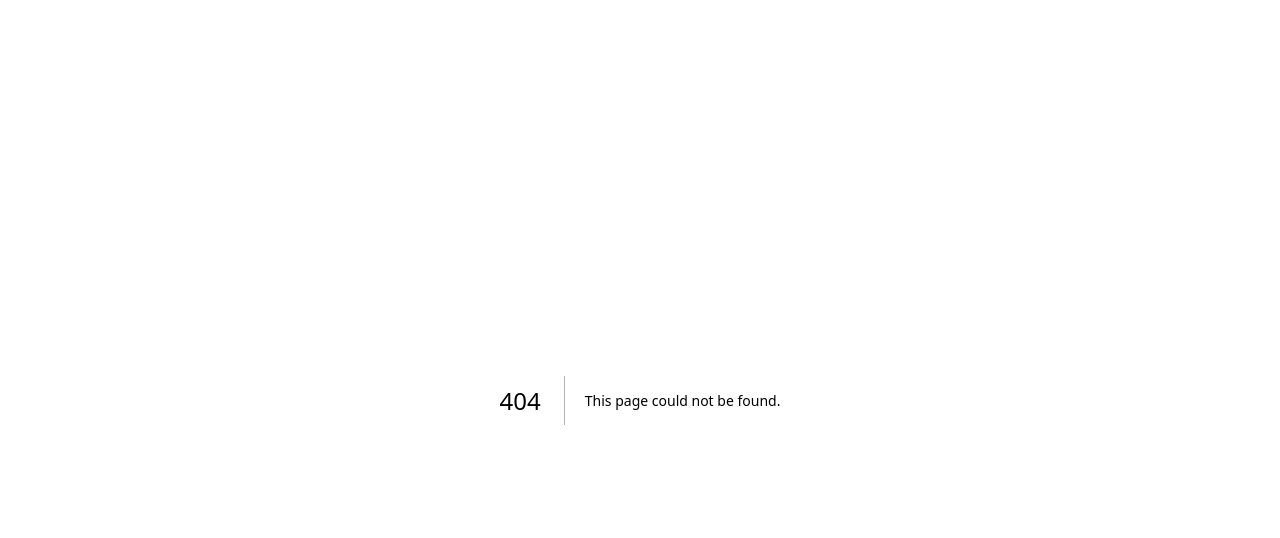
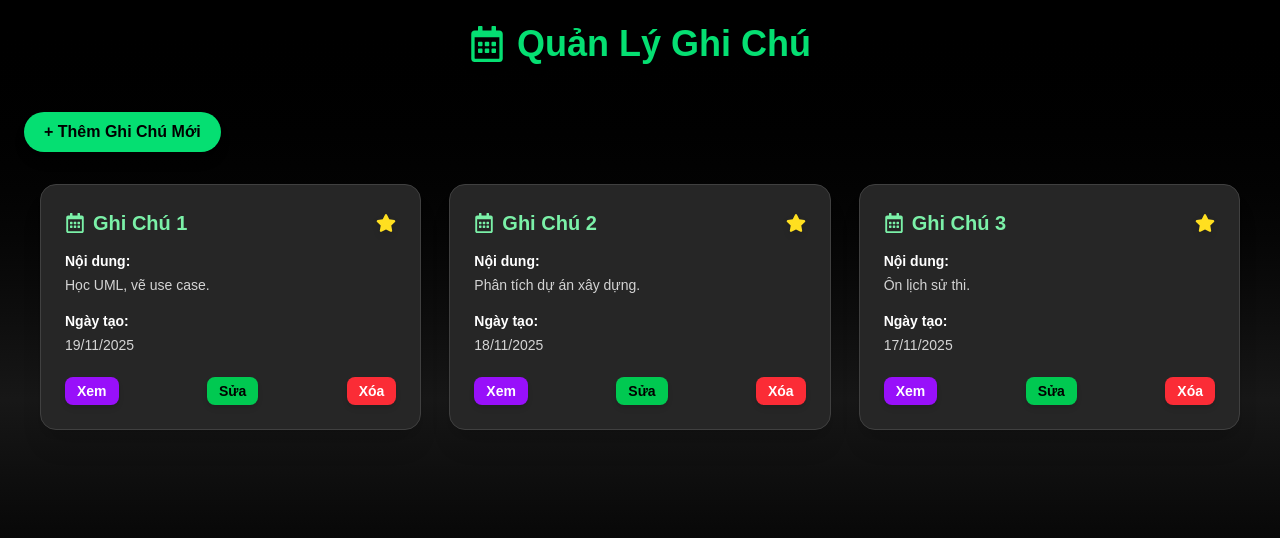
Before and after one commit to DungDuyTran/CS434AG_CongCuVaPhuongPhap_Nentanghoctapso, a Next.js app: page /manage in a window 1280 px wide. Before the commit this address had no page. Shown: the top 538 px of the page. Built offline with nearby package versions, Linux system fonts and the light colour scheme.

Commit message:
create manage

```diff
--- /dev/null
+++ b/app/manage/page.tsx
@@ -0,0 +1,79 @@
+        "use client";
+
+        import React from "react";
+        import { FaRegCalendarAlt, FaStar } from "react-icons/fa";
+
+        const Manage = () => {
+        const items = [
+            { title: "Ghi Chú 1", content: "Học UML, vẽ use case.", date: "19/11/2025" },
+            { title: "Ghi Chú 2", content: "Phân tích dự án xây dựng.", date: "18/11/2025" },
+            { title: "Ghi Chú 3", content: "Ôn lịch sử thi.", date: "17/11/2025" },
+        ];
+
+        return (
+            <div className="w-full min-h-screen bg-gradient-to-b from-black via-neutral-900 to-black text-white p-6">
+
+            {/* Header */}
+            <div className="flex flex-col items-center mb-8">
+                <div className="flex items-center gap-3 text-green-400 text-4xl font-extrabold drop-shadow-lg">
+                <FaRegCalendarAlt />
+                <p>Quản Lý Ghi Chú</p>
+                </div>
+
+
+            </div>
+            <div className="flex flex-col items-start mb-8">
+
+
+        <button className="mt-4 px-5 py-2 bg-green-400 text-black font-semibold rounded-full hover:bg-green-300 transition shadow-lg hover:scale-105">
+            + Thêm Ghi Chú Mới
+        </button>
+        </div>
+
+
+            {/* Cards */}
+            <div className="grid grid-cols-1 md:grid-cols-2 lg:grid-cols-3 gap-7 px-4">
+                {items.map((note, index) => (
+                <div
+                    key={index}
+                    className="bg-neutral-800 p-6 rounded-2xl border border-neutral-700 shadow-xl hover:shadow-2xl hover:scale-[1.02] transition duration-300 ease-out"
+                >
+                    {/* Header */}
+                    <div className="flex justify-between items-center mb-3">
+                    <div className="flex items-center gap-2 text-xl font-bold text-green-300">
+                        <FaRegCalendarAlt />
+                        <span>{note.title}</span>
+                    </div>
+                    <FaStar className="text-yellow-300 text-xl drop-shadow-md" />
+                    </div>
+
+                    {/* Content */}
+                    <div className="text-sm text-neutral-300 leading-6">
+                    <p className="font-semibold text-white">Nội dung:</p>
+                    <p className="mb-3">{note.content}</p>
+
+                    <p className="font-semibold text-white">Ngày tạo:</p>
+                    <p>{note.date}</p>
+                    </div>
+
+                    {/* Buttons */}
+                    <div className="flex justify-between mt-5">
+                    <button className="px-3 py-1 bg-purple-600 rounded-lg hover:bg-purple-500 text-white font-semibold text-sm shadow-md hover:scale-105 transition">
+                        Xem
+                    </button>
+                    <button className="px-3 py-1 bg-green-500 rounded-lg hover:bg-green-400 text-black font-semibold text-sm shadow-md hover:scale-105 transition">
+                        Sửa
+                    </button>
+                    <button className="px-3 py-1 bg-red-500 rounded-lg hover:bg-red-400 text-white font-semibold text-sm shadow-md hover:scale-105 transition">
+                        Xóa
+                    </button>
+                    </div>
+                </div>
+                ))}
+            </div>
+
+            </div>
+        );
+        };
+
+        export default Manage;
```
